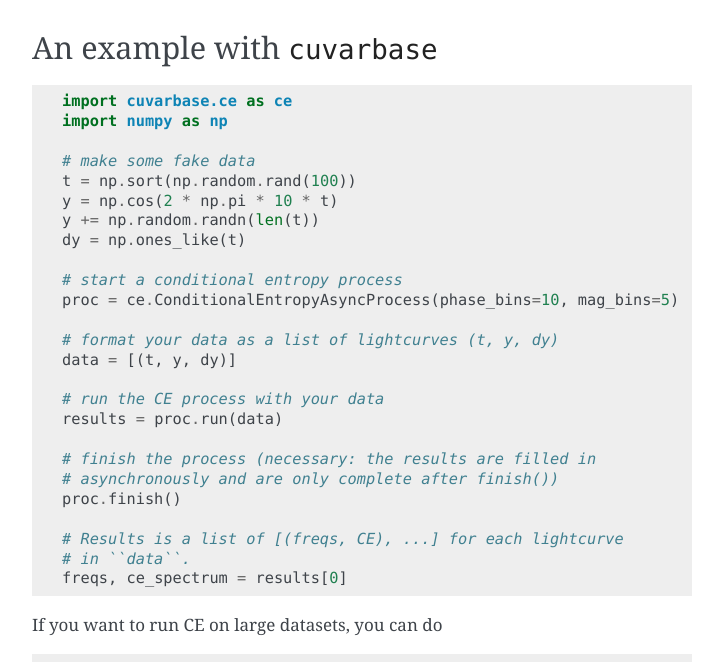
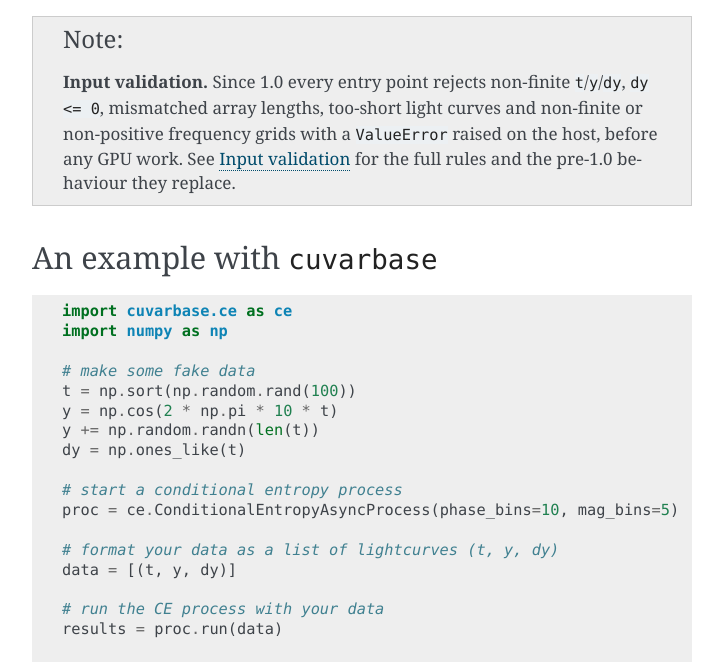
Before and after one commit to johnh2o2/cuvarbase, a Sphinx documentation site: the page built from docs/source/ce.rst, in a window 1280 px wide and 900 px high, scrolled down 970 px, cut to the strip 238-900 px from the top of the window. Shown: the whole strip, without its empty margins (388-1111 px from the left). Built offline with Sphinx 7.4.7, drawn with Linux system fonts in a browser that asks for light colours.

Commit message:
Docs: cross-reference the new input-validation rules from every method page
The BLS page now carries an `input-validation` label; ce.rst, pdm.rst and
tls.rst get a note pointing at it, and lomb.rst points at it just above the
-1 sentinel paragraph. Documentation only.

Co-Authored-By: Claude Opus 5 <noreply@anthropic.com>
Claude-Session: https://claude.ai/code/session_01NxdN3KdoNGAwUBvnx5wnUM

```diff
--- a/docs/source/bls.rst
+++ b/docs/source/bls.rst
@@ -265,6 +265,8 @@ to ``floor(min(t))`` (observation times are epoch-subtracted internally to
 preserve float32 precision).
 
 
+.. _input-validation:
+
 Input validation
 ----------------
 
--- a/docs/source/ce.rst
+++ b/docs/source/ce.rst
@@ -46,6 +46,15 @@ where :math:`p(m, \phi)` is the density of points that fall within the bin locat
 
 .. plot:: plots/ce_example.py
 
+
+.. note::
+
+   **Input validation.** Since 1.0 every entry point rejects
+   non-finite ``t``/``y``/``dy``, ``dy <= 0``, mismatched array
+   lengths, too-short light curves and non-finite or non-positive
+   frequency grids with a ``ValueError`` raised on the host, before
+   any GPU work. See :ref:`Input validation <input-validation>` for
+   the full rules and the pre-1.0 behaviour they replace.
 
 An example with ``cuvarbase``
 -----------------------------
--- a/docs/source/lomb.rst
+++ b/docs/source/lomb.rst
@@ -157,6 +157,10 @@ deviation of a Gaussian prior on the harmonic amplitudes (a ridge term
 ``1 / amplitude_prior**2``) and is applied on every path. ``dy=None``
 gives unit weights.
 
+See :ref:`Input validation <input-validation>` for the rules every
+entry point applies to ``t``, ``y``, ``dy`` and the frequency grid
+before any GPU work.
+
 **The -1 sentinel.** A power of exactly ``-1`` is the kernels' marker
 for a non-finite or negative value at that frequency. **It should not
 occur.** Since 1.0 every entry point validates the light curve before
```
Also changed, not shown: docs/source/pdm.rst (+9 -0 lines), docs/source/tls.rst (+9 -0 lines).
